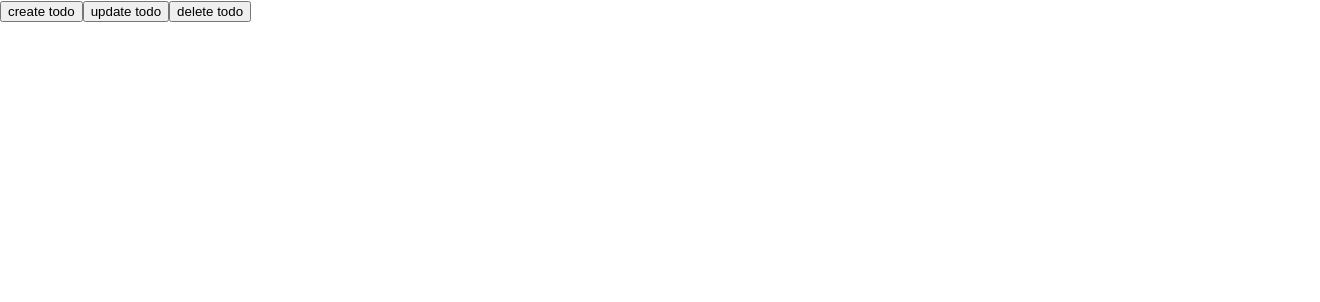
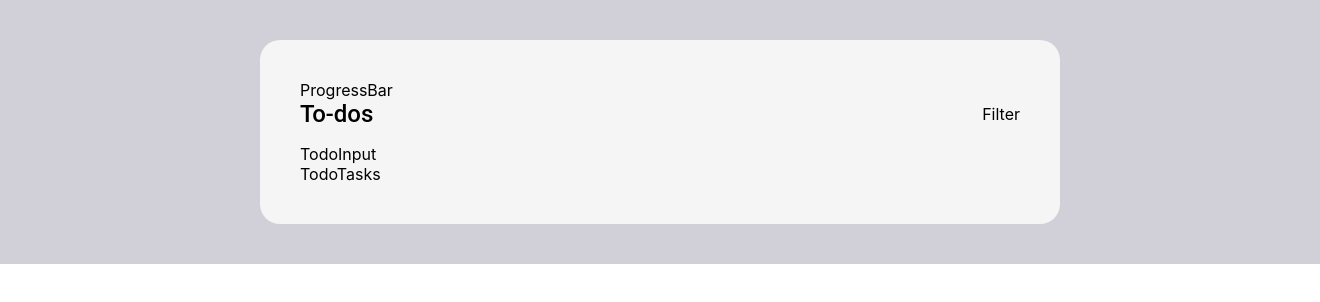
Before and after one commit to drrh12/nanameue-frontend-test, a React (Create React App) app: page / in a window 1280 px wide. Shown: the top 302 px of the page, 1320 px wide, since content can reach past the window. Built offline with nearby package versions, Linux system fonts and the light colour scheme; no server answers.

Commit message:
base structure of main TodoList

```diff
--- a/package.json
+++ b/package.json
@@ -14,6 +14,7 @@
     "react": "^19.0.0",
     "react-dom": "^19.0.0",
     "react-scripts": "5.0.1",
+    "styled-components": "^6.1.15",
     "typescript": "^4.9.5",
     "web-vitals": "^2.1.4"
   },
--- /dev/null
+++ b/src/components/Filter.tsx
@@ -0,0 +1,7 @@
+import React from "react";
+
+function Filter() {
+  return <div>Filter</div>;
+}
+
+export default Filter;
--- /dev/null
+++ b/src/components/ProgressBar.tsx
@@ -0,0 +1,7 @@
+import React from "react";
+
+function ProgressBar() {
+  return <div>ProgressBar</div>;
+}
+
+export default ProgressBar;
--- /dev/null
+++ b/src/components/TodoInput.tsx
@@ -0,0 +1,7 @@
+import React from "react";
+
+function TodoInput() {
+  return <div>TodoInput</div>;
+}
+
+export default TodoInput;
--- a/src/components/TodoList.tsx
+++ b/src/components/TodoList.tsx
@@ -1,5 +1,10 @@
 import React, { useState, useEffect } from "react";
+import styled from "styled-components";
 import { getTodos, createTodo, updateTodo, deleteTodo } from "../services/api";
+import ProgressBar from "./ProgressBar";
+import Filter from "./Filter";
+import TodoInput from "./TodoInput";
+import TodoTasks from "./TodoTasks";
 
 function TodoList() {
   const [todos, setTodos] = useState([]);
@@ -27,14 +32,68 @@ function TodoList() {
 
   return (
     <div>
-      <button onClick={handleCreateTodo}>create todo</button>
-      <button onClick={handleUpdateTodo}>update todo</button>
-      <button onClick={handleDeleteTodo}>delete todo</button>
-      <p>{todos.map((todo) => JSON.stringify(todo))}</p>
+      <AppContainer>
+        <TodoContainer>
+          <ProgressBar />
+          <header>
+            <TodoHeader>
+              <TodoTitle>To-dos</TodoTitle>
+              <Filter></Filter>
+            </TodoHeader>
+          </header>
+          <main>
+            <TodoInput />
+            <TodoTasks />
+          </main>
+        </TodoContainer>
+      </AppContainer>
     </div>
   );
 }
 
+const AppContainer = styled.div`
+  width: 100%;
+  min-height: 100%;
+  display: flex;
+  justify-content: center;
+  align-items: flex-start;
+  padding: 40px 20px;
+  background-color: #d1d0d9;
+`;
+
+const TodoContainer = styled.div`
+  width: 720px;
+  border-radius: 20px;
+  padding: 40px;
+  position: relative;
+  background-color: #f5f5f5;
+
+  @media (max-width: 991px) {
+    width: 100%;
+    max-width: 720px;
+    padding: 20px;
+  }
+
+  @media (max-width: 640px) {
+    padding: 15px;
+  }
+`;
+
+const TodoHeader = styled.div`
+  display: flex;
+  justify-content: space-between;
+  align-items: center;
+  margin-bottom: 16px;
+`;
+
+const TodoTitle = styled.h1`
+  color: #000;
+  font-family: "Roboto", sans-serif;
+  font-size: 24px;
+  font-weight: 500;
+  margin: 0;
+`;
+
 TodoList.propTypes = {};
 
 export default TodoList;
--- /dev/null
+++ b/src/components/TodoTasks.tsx
@@ -0,0 +1,7 @@
+import React from "react";
+
+function TodoTasks() {
+  return <div>TodoTasks</div>;
+}
+
+export default TodoTasks;
```
Also changed, not shown: 1 other file (tests, documents, lock files or other folders).
